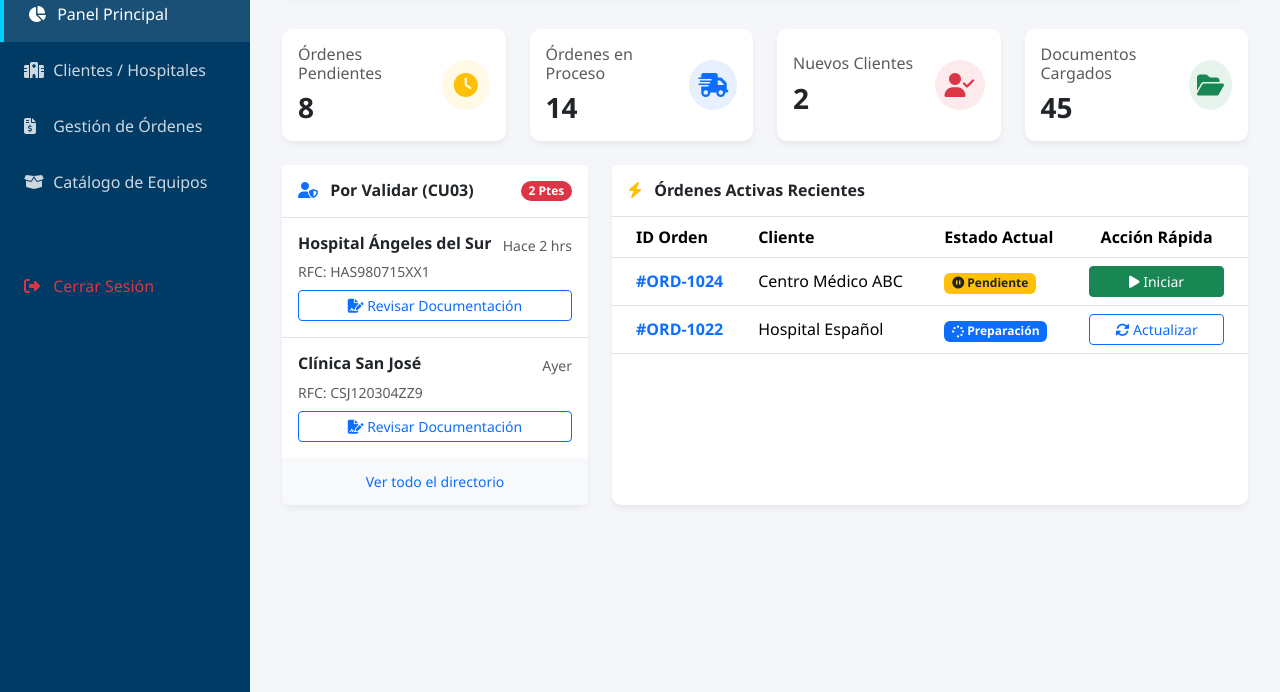
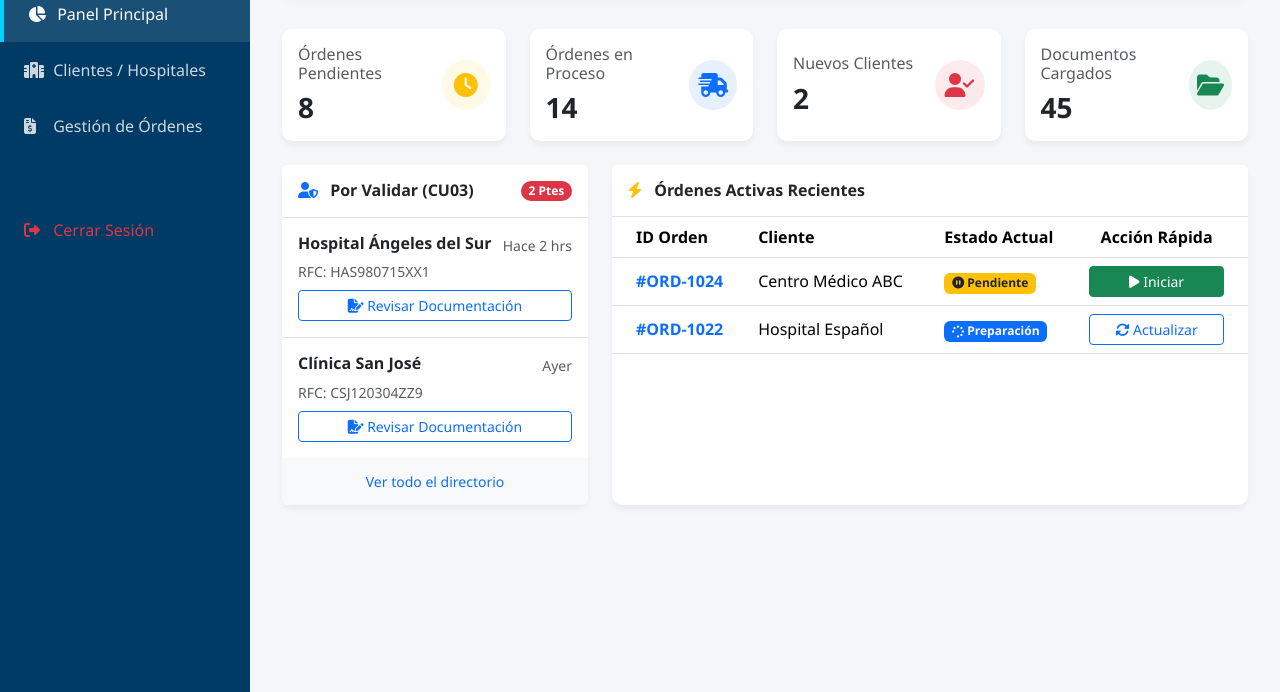
Before and after one commit to juicejeff19/TTmockups, a website: page dashboard_admin.html in a window 1280 px wide. Shown: the part 108-800 px from the top of the page. Drawn offline with nearby package versions, Linux system fonts and the light colour scheme.

Commit message:
correcion

```diff
--- a/dashboard_admin.html
+++ b/dashboard_admin.html
@@ -127,9 +127,6 @@
         </li>
         <li class="nav-item">
             <a class="nav-link menu-link" data-target="panel-ordenes"><i class="fa-solid fa-file-invoice-dollar"></i> Gestión de Órdenes</a>
-        </li>
-        <li class="nav-item">
-            <a class="nav-link"><i class="fa-solid fa-box-open"></i> Catálogo de Equipos</a>
         </li>
         <li class="nav-item mt-5">
             <a class="nav-link text-danger" href="index.html"><i class="fa-solid fa-sign-out-alt"></i> Cerrar Sesión</a>
```
